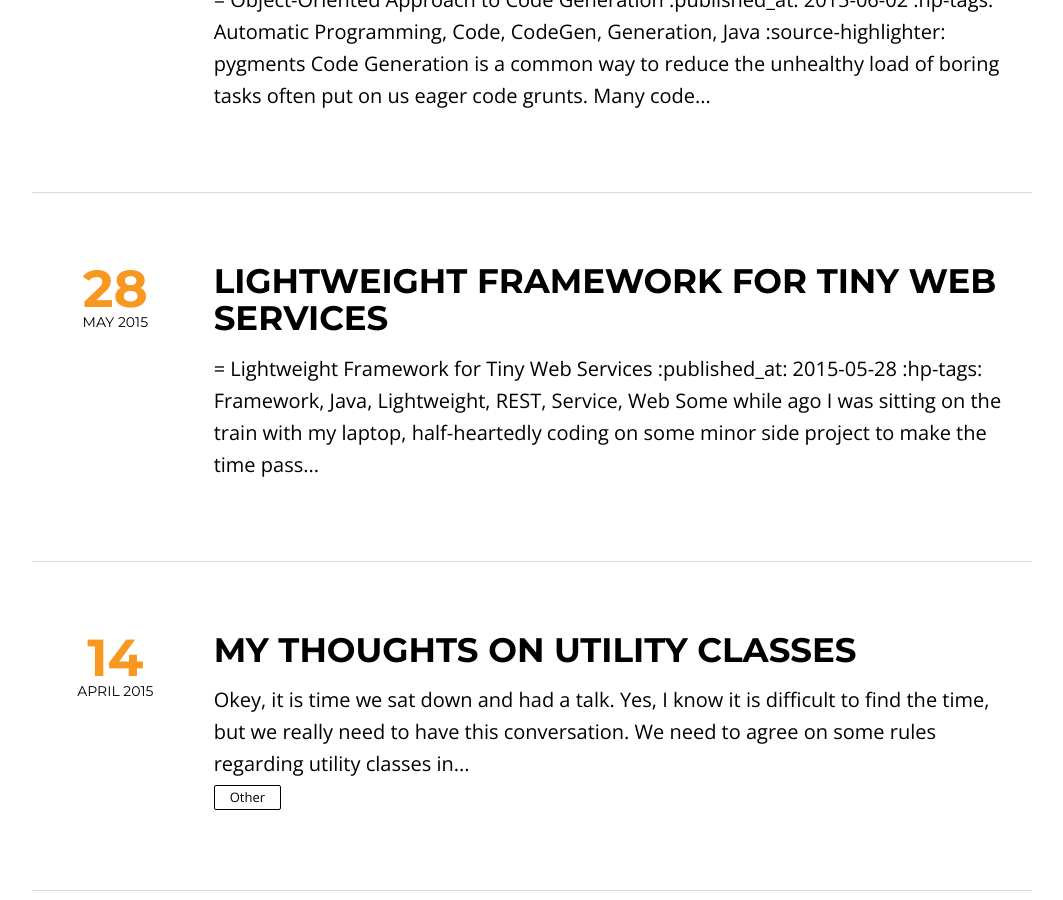
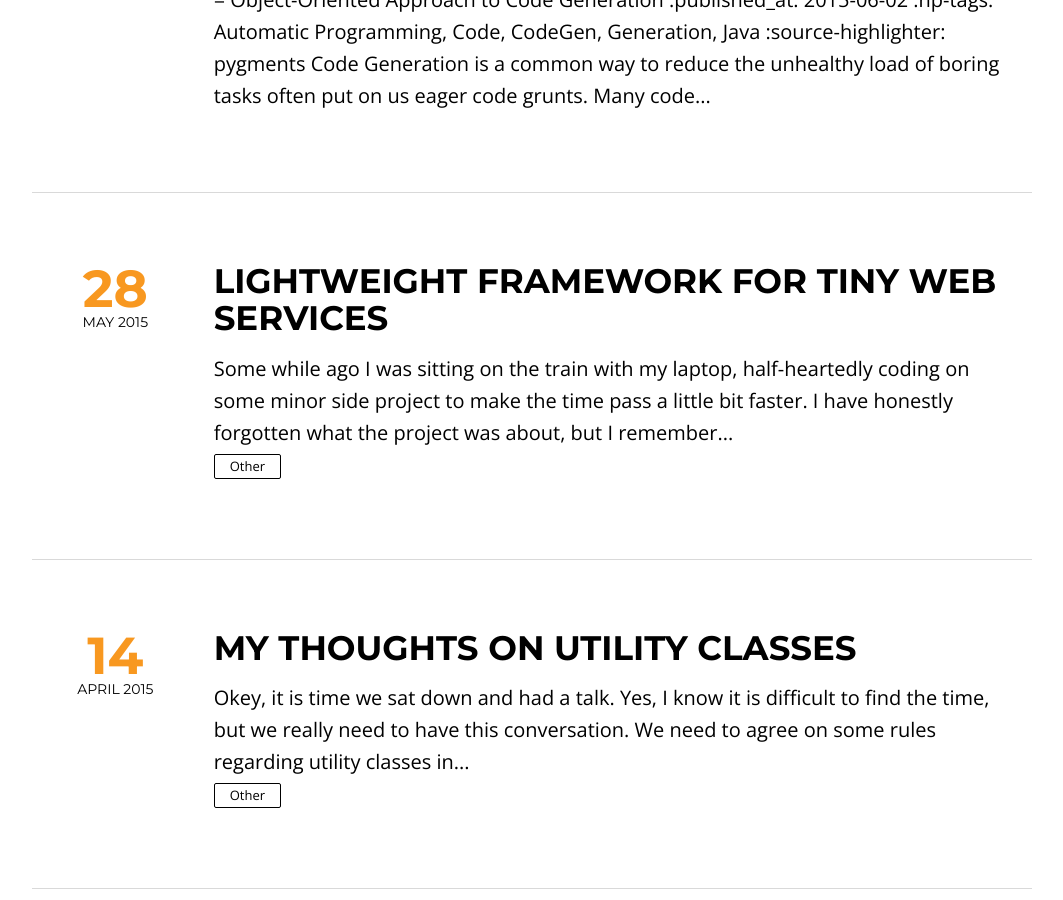
Before and after one commit to ageofjavablog/website, a Jekyll site: the page built from index.html, in a window 1280 px wide and 900 px high, scrolled down 1145 px. Shown: the whole window, without its empty margins (108-1171 px from the left). Built offline with Jekyll 4.4.1, drawn with Linux system fonts in a browser that asks for light colours; nearby versions of some CDN libraries; the list of posts is cut into pages by our own code; part of the change alters nothing that is shown.

Commit message:
Update syntax in Servicekit article

````diff
--- a/_posts/2015-05-28-Lightweight-Framework-for-Tiny-Web-Services.md
+++ b/_posts/2015-05-28-Lightweight-Framework-for-Tiny-Web-Services.md
@@ -1,18 +1,21 @@
-= Lightweight Framework for Tiny Web Services
-:published_at: 2015-05-28
-:hp-tags: Framework, Java, Lightweight, REST, Service, Web
-
+---
+layout      : post
+title       : Lightweight Framework for Tiny Web Services
+description : Introducing a small open source library for writing web services
+headline    : AGE OF JAVA
+category    : other
+modified    : 2015-05-28
+tags        : [Framework, Java, Lightweight, REST, Service, Web]
+---
 
 Some while ago I was sitting on the train with my laptop, half-heartedly coding on some minor side project to make the time pass a little bit faster. I have honestly forgotten what the project was about, but I remember thinking that it would have been so much easier to get a prototype up if I didn't have to mess with all the server mumbo-jumbo.
 
-I usually write most of my web projects on top of https://github.com/NanoHttpd/nanohttpd[NanoHttpd] since it is lightweight and is easy to get started with, but after a while I started fantasize about how it could be _even easier_ to use. That was what led me to create https://github.com/Pyknic/ServiceKit[ServiceKit].
+I usually write most of my web projects on top of [NanoHttpd](https://github.com/NanoHttpd/nanohttpd) since it is lightweight and is easy to get started with, but after a while I started fantasize about how it could be _even easier_ to use. That was what led me to create [ServiceKit](https://github.com/Pyknic/ServiceKit).
 
 Imagine you are creating a web app that users can communicate with using a REST api. You have two commands, "register" and "login". They both take an username and a password and should return a status of whether the operation succeeded. The code might look something like this:
 
-[[app-listing]]
-[source,java]
-.LoginProject.java
-----
+###### LoginProject.java
+```java
 public final class LoginProject extends NanoHTTPD {
 
     @Override
@@ -73,14 +76,12 @@ public final class LoginProject extends NanoHTTPD {
         super (1337);
     }
 }
-----
+```
 
 With service kit, the code could be reduced significantly by using annotations to declare new services and automatically parsing in- and output to JSON.
 
-[[app-listing]]
-[source,java]
-.LoginProject.java
-----
+###### LoginProject.java
+```java
 public final class LoginProject extends HttpServer {
 
     @Service({"username", "password"})
@@ -129,15 +130,16 @@ public final class LoginProject extends HttpServer {
         super (1337);
     }
 }
-----
+```
 
-ServiceKit uses the https://github.com/google/gson[Googles GSON project] for the parsing so no specific interface is required to serialize and deserialize the parameters. That makes the code more readable and prevents bugs related to malformed results etc.
+ServiceKit uses the [Googles GSON project](https://github.com/google/gson) for the parsing so no specific interface is required to serialize and deserialize the parameters. That makes the code more readable and prevents bugs related to malformed results etc.
 
 The example above will give you two commands accessible over HTTP like this:
 
- http://example.com/login?username=YourName&password=YourPassword
- http://example.com/register?username=YourName&password=YourPassword
+> http://example.com/login?username=YourName&password=YourPassword
 
-The source code for ServiceKit https://github.com/Pyknic/ServiceKit[is available here on GitHub]!
+> http://example.com/register?username=YourName&password=YourPassword
+
+The source code for ServiceKit [is available here on GitHub](https://github.com/Pyknic/ServiceKit)!
 
 Let me know what you think about this approach!
````
